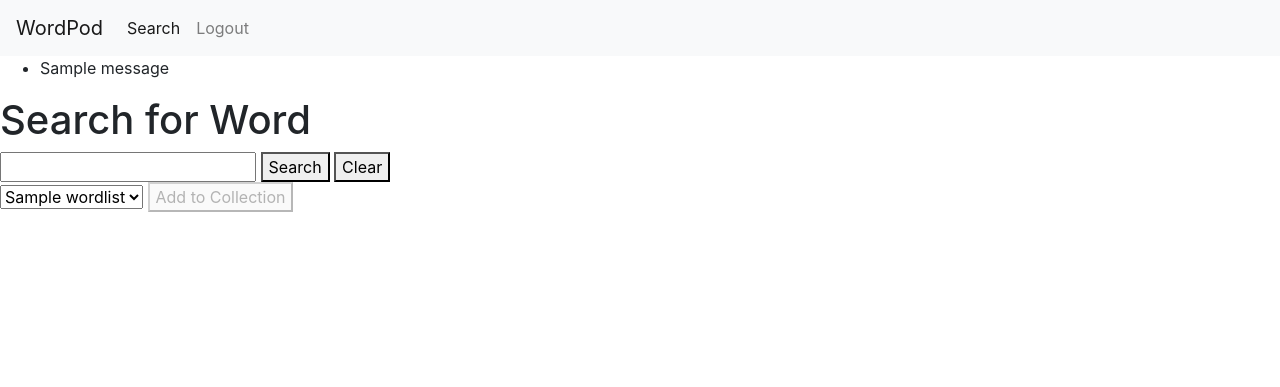
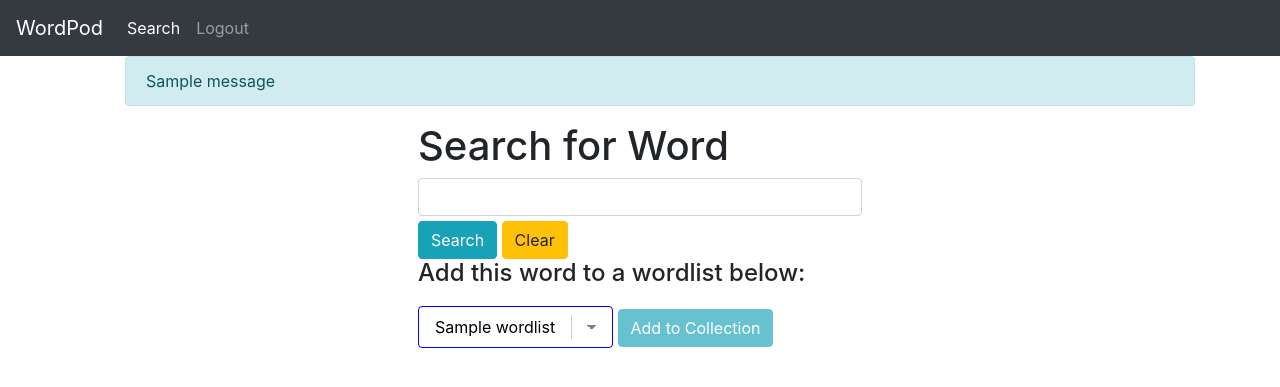
Before and after one commit to sseidmed/Vocabulary-Flask-app, a Flask app: page /search in a window 1280 px wide. Shown: the top 387 px of the page. Run offline with Flask 2, Linux system fonts and the light colour scheme; a user stored in the database is signed in; tables that the repository leaves empty hold one stand-in row (values such as "Sample post"); one stand-in notice (Sample message) is shown; some libraries are stand-ins or nearby versions.

Commit message:
added more bootstrap styling

```diff
--- a/app/routes.py
+++ b/app/routes.py
@@ -42,6 +42,7 @@ def login():
         next_page=request.args.get('next')
         if not next_page or url_parse(next_page).netloc != '':
             next_page=url_for('index')
+        flash('Welcome back!')
         return redirect(url_for('index'))
     return render_template('login.html',title="Sign In", form=form)
 
@@ -105,7 +106,7 @@ def search():
     if request.method == "GET":
         wordlist_collection = current_user.wordlists.all()
         return render_template("search.html", wordlist_collection=wordlist_collection)
-    else:
+    elif request.method == "POST":
         selected_wl=request.form.get('my_wordlist')
         req = request.get_json()
         print("my word attributes are:", req)
@@ -124,12 +125,16 @@ def search():
             w = Word(name=req['name'], part=req['type'], definition=req['definition'])
         wl.words.append(w)
         db.session.commit()
+        flash("Word successfully added!")
         return redirect(url_for("index"))
 
 @app.route('/delete_word/<int:word_id>', methods=["GET", "POST"])
 @login_required
 def delete_word(word_id):
     word=Word.query.get_or_404(word_id)
+    wordlist = word.wordlists[0]
+    wordlist_id = wordlist.id
+    print(wordlist_id)
     db.session.delete(word)
     db.session.commit()
     flash("Word deleted!", "success")
--- a/app/static/style.css
+++ b/app/static/style.css
@@ -1,28 +1,121 @@
 .login-form {
-    max-width: 30%;
+    max-width: 500px;
     background-color: rgb(211,211,211);
     padding: 1% 2%;
     margin: 5% auto;
     box-shadow: inset 0 -3em 3em rgba(0,0,0,0.1), 0 0 0 2px rgb(255,255,255), 0.3em 0.3em 1em rgba(0,0,0,0.3)
 }
 
-.login-title {
+.login-title, .created-date {
     text-align: center;
 }
+
+
+h3 {
+    text-align: center;
+    padding: 10px;
+}
+
+#search-head {
+    margin-top: 10px;
+}
+
+a {
+    color: white:
+}
+
+#search-value {
+    margin-bottom: 5px;
+}
+
 
 .current-wordlist {
     display: inline;
 }
 
-.wordlist-info {
+.wordlist-info, .word-info {
     display: flex;
     flex-direction: row;
 }
 
-.wordlist-item {
+.wordlist-item, .word {
     padding: 5px;
 }
 
 .form-group {
     margin: auto;
 }
+
+
+.center-wordlist, .search-container, .search-results, .add-word {
+    padding: 0 30%;
+}
+
+.word-card {
+    margin-bottom: 3px;
+    box-shadow: inset 0 -3em 3em rgba(0,0,0,0.1), 0 0 0 2px rgb(255,255,255), 0.3em 0.3em 1em rgba(0,0,0,0.3);
+    padding: 9px 20px;
+}
+
+/* Styling dropdown from https://codepen.io/vkjgr/pen/VYMeXp */
+select {
+    /* styling */
+    background-color: white;
+    border: thin solid blue;
+    border-radius: 4px;
+    display: inline-block;
+    font: inherit;
+    line-height: 1.5em;
+    padding: 0.5em 3.5em 0.5em 1em;
+
+    /* reset */
+
+    margin: 0;
+    -webkit-box-sizing: border-box;
+    -moz-box-sizing: border-box;
+    box-sizing: border-box;
+    -webkit-appearance: none;
+    -moz-appearance: none;
+  }
+
+  /* arrows */
+  select.minimal {
+    background-image:
+      linear-gradient(45deg, transparent 50%, gray 50%),
+      linear-gradient(135deg, gray 50%, transparent 50%),
+      linear-gradient(to right, #ccc, #ccc);
+    background-position:
+      calc(100% - 20px) calc(1em + 2px),
+      calc(100% - 15px) calc(1em + 2px),
+      calc(100% - 2.5em) 0.5em;
+    background-size:
+      5px 5px,
+      5px 5px,
+      1px 1.5em;
+    background-repeat: no-repeat;
+    margin-top: 10px;
+  }
+
+  select.minimal:focus {
+    background-image:
+      linear-gradient(45deg, green 50%, transparent 50%),
+      linear-gradient(135deg, transparent 50%, green 50%),
+      linear-gradient(to right, #ccc, #ccc);
+    background-position:
+      calc(100% - 15px) 1em,
+      calc(100% - 20px) 1em,
+      calc(100% - 2.5em) 0.5em;
+    background-size:
+      5px 5px,
+      5px 5px,
+      1px 1.5em;
+    background-repeat: no-repeat;
+    border-color: green;
+    outline: 0;
+  }
+
+
+  select:-moz-focusring {
+    color: transparent;
+    text-shadow: 0 0 0 #000;
+  }
--- a/app/templates/base.html
+++ b/app/templates/base.html
@@ -12,16 +12,18 @@
     </head>
     <body>
         {% include 'includes/_navbar.html' %}
+            <div class="container">
                 {% with messages=get_flashed_messages() %}
                     {% if messages %}
                         <ul>
                             {% for message in messages %}
-            <li>{{ message }}</li>
+                                <div class="alert alert-info" role="alert">{{ message }}</div>
                             {% endfor %}
                         </ul>
                     {% endif %}
                 {% endwith %}
                 {% block content %}{% endblock %}
+            </div>
         <script src="{{url_for('static', filename='vocabulary.js')}}"></script>
         <script src="{{url_for('static', filename='add_json.js')}}"></script>
         <script src="https://code.jquery.com/jquery-3.2.1.slim.min.js" integrity="sha384-KJ3o2DKtIkvYIK3UENzmM7KCkRr/rE9/Qpg6aAZGJwFDMVNA/GpGFF93hXpG5KkN" crossorigin="anonymous"></script>
--- a/app/templates/includes/_navbar.html
+++ b/app/templates/includes/_navbar.html
@@ -1,4 +1,4 @@
-<nav class="navbar navbar-expand-lg navbar-light bg-light">
+<nav class="navbar navbar-expand-lg navbar-dark bg-dark">
     <button class="navbar-toggler" type="button" data-toggle="collapse" data-target="#navbarTogglerDemo01" aria-controls="navbarTogglerDemo01" aria-expanded="false" aria-label="Toggle navigation">
       <span class="navbar-toggler-icon"></span>
     </button>
--- a/app/templates/search.html
+++ b/app/templates/search.html
@@ -6,24 +6,31 @@
 
     <div class="search-container">
         <h1 id="search-head">Search for Word</h1>
-        <input type="text" name="search-word" id="search-value" >
-        <button type="button" class="search-button">Search</button>
-        <button type="button" id="clear">Clear</button>
+        <input type="text" class="form-control" name="search-word" id="search-value" >
+        <button type="button" class="search-button btn btn-info">Search</button>
+        <button type="button" class="btn btn-warning" id="clear">Clear</button>
     </div>
-
-    <select name="my_wordlist" id="my_wordlist">
-        {% for collection in wordlist_collection %}
-        <option value= "{{collection.id}}" SELECTED>{{collection.title}}</option>"
-        {% endfor %}
-    </select>
-    <button type="submit" id="add-button" onclick="submit_message();">Add to Collection</button>
-
-</form>
 
     <div class="search-results">
         <!-- This is where the search results will go -->
     </div>
 
+    <div class="add-word">
+        <h4>Add this word to a wordlist below:</h4>
+        <select name="my_wordlist" id="my_wordlist" class="minimal">
+            {% for collection in wordlist_collection %}
+            <option value= "{{collection.id}}" SELECTED>{{collection.title}}</option>"
+            {% endfor %}
+        </select>
+        <button type="submit" class="btn btn-info" id="add-button" onclick="submit_message();">Add to Collection</button>
+    </div>
+
+
+
+</form>
+
+
+
 
 <!-- Start of JS file -->
 
```
Also changed, not shown: app/templates/index.html (+7 -9 lines), app/templates/login.html (+0 -22 lines), app/templates/wordlist.html (+19 -12 lines), app.db. Lines whose indentation alone changed are shown as unchanged.
